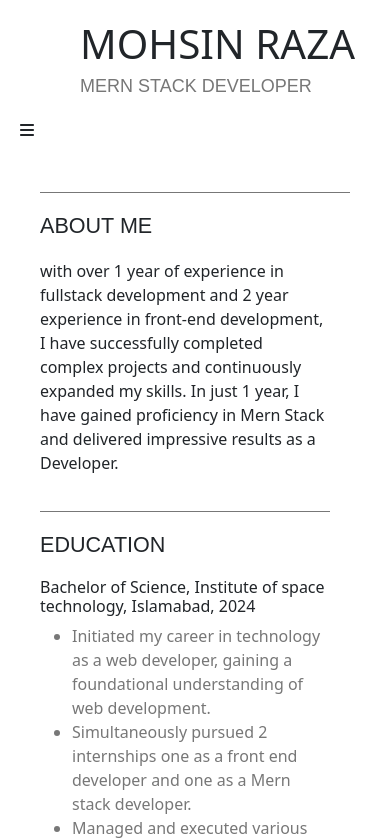
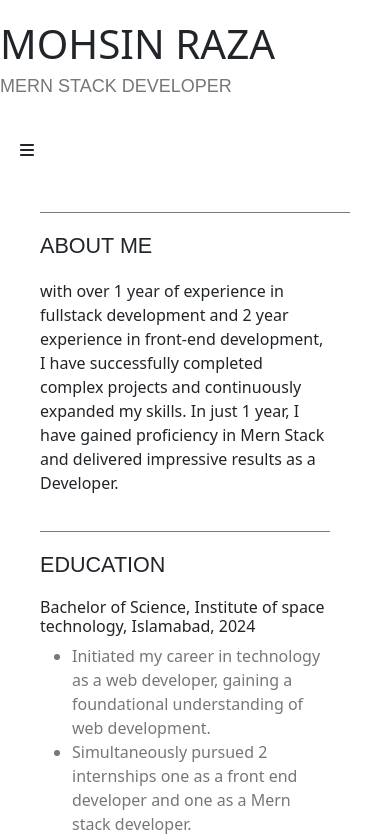
Before and after one commit to cmohsin048/Optimus_fox_cv_project, a React (Create React App) app in the folder cv/: page / in a window 390 px wide. Shown: the top 840 px of the page. Built offline with nearby package versions, Linux system fonts and the light colour scheme.

Commit message:
edit mobile interface

```diff
--- a/cv/src/App.css
+++ b/cv/src/App.css
@@ -161,4 +161,11 @@ h4 {
     padding: 20px;
     flex-direction: column;
   }
+  .header {
+    margin: 1.25rem auto;
+  }
+
+
+
+
 }
```
